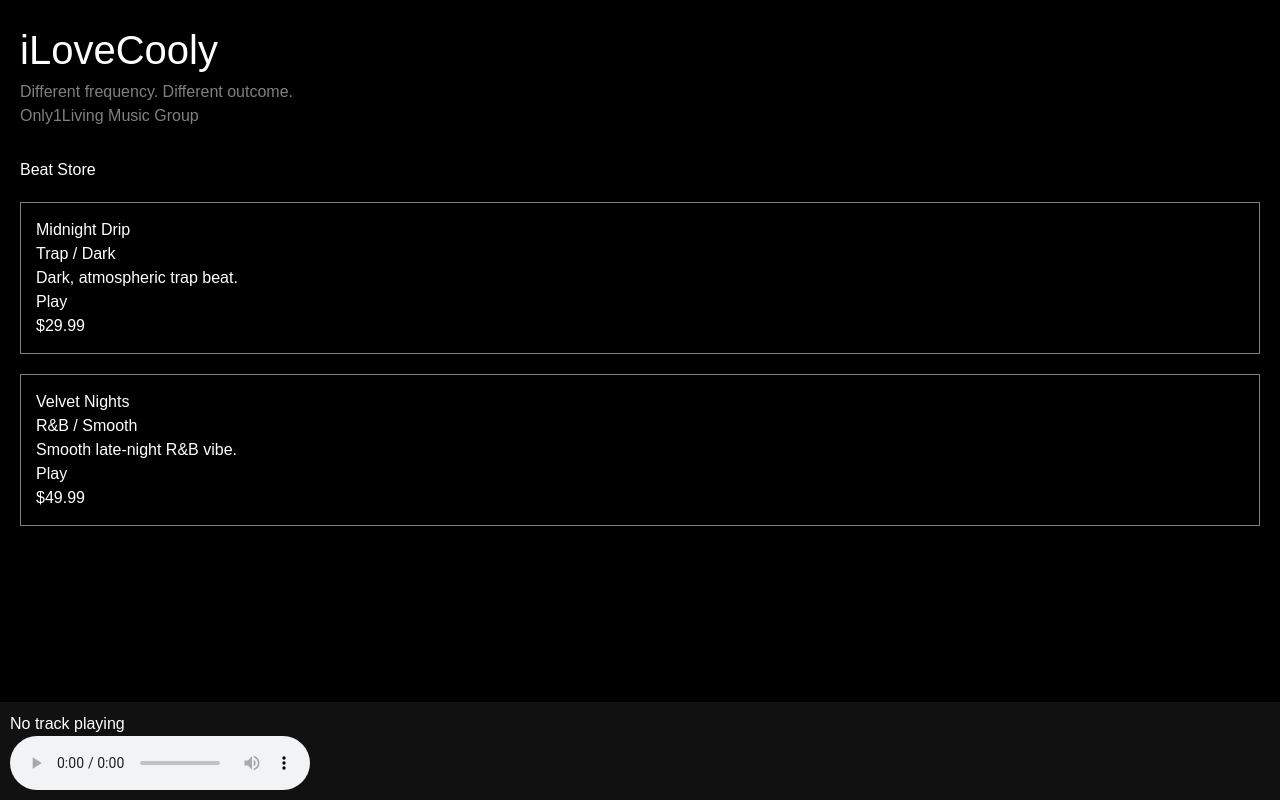
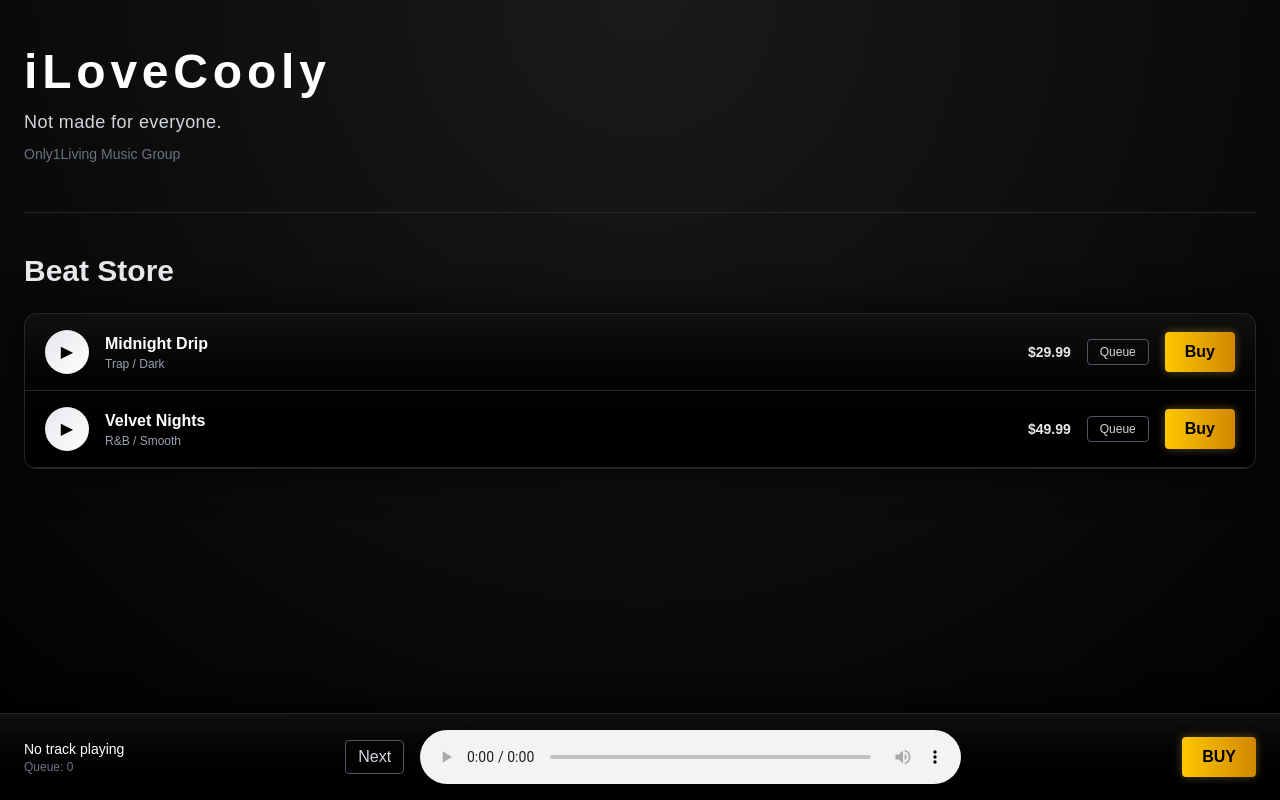
Before and after one commit to YCYC-prog/ilovecooly-store, a Next.js app: page / in a window 1280 px wide. Built offline with nearby package versions, Linux system fonts and the light colour scheme.

Commit message:
force update test

```diff
--- a/app/page.js
+++ b/app/page.js
@@ -8,7 +8,6 @@ const beatsData = [
     title: "Midnight Drip",
     price: 29.99,
     tag: "Trap / Dark",
-    description: "Dark, atmospheric trap beat.",
     audio: "https://www.soundhelix.com/examples/mp3/SoundHelix-Song-1.mp3"
   },
   {
@@ -16,13 +15,13 @@ const beatsData = [
     title: "Velvet Nights",
     price: 49.99,
     tag: "R&B / Smooth",
-    description: "Smooth late-night R&B vibe.",
     audio: "https://www.soundhelix.com/examples/mp3/SoundHelix-Song-2.mp3"
   }
 ];
 
 export default function Home() {
   const [currentBeat, setCurrentBeat] = useState(null);
+  const [queue, setQueue] = useState([]);
   const audioRef = useRef(null);
 
   const playBeat = (beat) => {
@@ -33,32 +32,115 @@ export default function Home() {
     }
   };
 
+  const addToQueue = (beat) => {
+    setQueue((prev) => [...prev, beat]);
+  };
+
+  const playNext = () => {
+    if (queue.length === 0) return;
+    const next = queue[0];
+    setQueue(queue.slice(1));
+    playBeat(next);
+  };
+
   return (
-    <div style={{ background: "black", color: "white", minHeight: "100vh", padding: "20px" }}>
+    <div className="min-h-screen text-white pb-28 px-6 bg-[radial-gradient(circle_at_top,#1a1a1a,#000000)]">
 
-      <h1 style={{ fontSize: "40px" }}>iLoveCooly</h1>
-      <p style={{ color: "gray" }}>Different frequency. Different outcome.</p>
-      <p style={{ color: "gray" }}>Only1Living Music Group</p>
+      {/* HERO */}
+      <div className="py-12 border-b border-zinc-800">
+        <h1 className="text-5xl font-bold tracking-widest text-white">
+          iLoveCooly
+        </h1>
 
-      <h2 style={{ marginTop: "30px" }}>Beat Store</h2>
+        <p className="mt-3 text-lg text-gray-300 tracking-wide">
+          Not made for everyone.
+        </p>
 
-      {beatsData.map((beat) => (
-        <div key={beat.id} style={{ marginTop: "20px", padding: "15px", border: "1px solid gray" }}>
+        <p className="text-sm text-gray-500 mt-2">
+          Only1Living Music Group
+        </p>
+      </div>
 
-          <h3>{beat.title}</h3>
-          <p>{beat.tag}</p>
-          <p>{beat.description}</p>
+      {/* STORE */}
+      <div className="py-10">
+        <h2 className="text-3xl font-semibold mb-6 text-gray-200">
+          Beat Store
+        </h2>
 
-          <button onClick={() => playBeat(beat)}>Play</button>
+        <div className="rounded-xl overflow-hidden border border-zinc-800 bg-gradient-to-b from-[#111] to-[#000] shadow-[0_0_40px_rgba(0,0,0,0.8)]">
 
-          <p>${beat.price}</p>
+          {beatsData.map((beat) => (
+            <div
+              key={beat.id}
+              className="flex items-center justify-between px-5 py-4 border-b border-zinc-800 hover:bg-[#111] hover:shadow-[0_0_20px_rgba(212,175,55,0.2)] transition"
+            >
+
+              {/* LEFT */}
+              <div className="flex items-center gap-4">
+                <button
+                  onClick={() => playBeat(beat)}
+                  className="w-11 h-11 rounded-full bg-gradient-to-br from-gray-200 to-white text-black flex items-center justify-center shadow-md"
+                >
+                  ▶
+                </button>
+
+                <div>
+                  <p className="font-semibold text-white">{beat.title}</p>
+                  <p className="text-xs text-gray-400">{beat.tag}</p>
+                </div>
+              </div>
+
+              {/* RIGHT */}
+              <div className="flex items-center gap-4">
+
+                <span className="text-sm font-semibold text-gray-200">
+                  ${beat.price}
+                </span>
+
+                <button
+                  onClick={() => addToQueue(beat)}
+                  className="px-3 py-1 text-xs border border-gray-600 rounded text-gray-300 hover:border-white"
+                >
+                  Queue
+                </button>
+
+                <button className="px-5 py-2 rounded bg-gradient-to-r from-yellow-400 to-yellow-600 text-black font-semibold shadow-[0_0_10px_rgba(212,175,55,0.4)] hover:brightness-110 transition">
+                  Buy
+                </button>
+
+              </div>
+
+            </div>
+          ))}
 
         </div>
-      ))}
+      </div>
 
-      <div style={{ position: "fixed", bottom: 0, left: 0, width: "100%", background: "#111", padding: "10px" }}>
-        <p>{currentBeat ? currentBeat.title : "No track playing"}</p>
-        <audio ref={audioRef} controls />
+      {/* PLAYER */}
+      <div className="fixed bottom-0 left-0 w-full bg-gradient-to-t from-black to-[#111] border-t border-zinc-800 px-6 py-4 flex items-center justify-between shadow-[0_-5px_30px_rgba(0,0,0,0.8)]">
+
+        <div>
+          <p className="text-sm text-white">
+            {currentBeat ? currentBeat.title : "No track playing"}
+          </p>
+          <p className="text-xs text-gray-500">Queue: {queue.length}</p>
+        </div>
+
+        <div className="flex items-center gap-4 w-1/2">
+          <button
+            onClick={playNext}
+            className="px-3 py-1 border border-gray-600 rounded text-gray-300"
+          >
+            Next
+          </button>
+
+          <audio ref={audioRef} controls className="w-full" />
+        </div>
+
+        <button className="px-5 py-2 rounded bg-gradient-to-r from-yellow-400 to-yellow-600 text-black font-semibold shadow-[0_0_10px_rgba(212,175,55,0.4)]">
+          BUY
+        </button>
+
       </div>
 
     </div>
```
